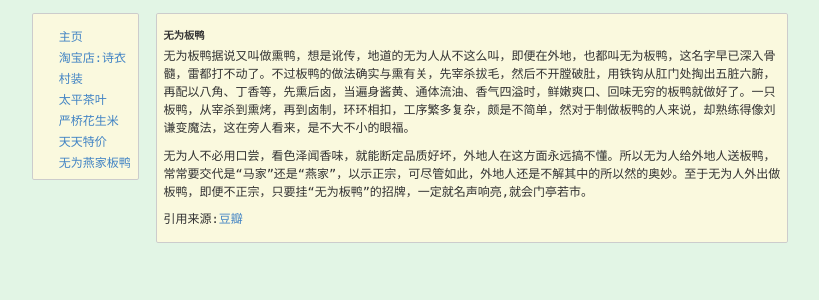
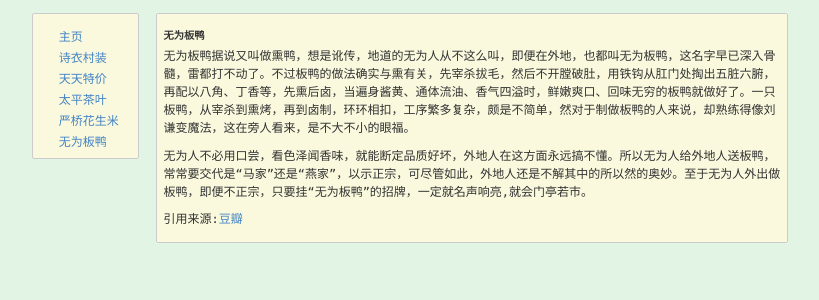
Before and after one commit to poetryvillage/poetryvillage.github.io, a Jekyll site: the page built from _posts/2014-03-28-wuweiduck.md, in a window 1280 px wide. Shown: the top 300 px of the page, without its empty margins (230-1049 px from the left). Built offline with Jekyll 4.4.1, drawn with Linux system fonts in a browser that asks for light colours.

Commit message:
Update default.html

```diff
--- a/_layouts/default.html
+++ b/_layouts/default.html
@@ -18,11 +18,11 @@
   <div class="leftBar">
   <ul class="home">
   <li><a href="/index.html">主页</a></li>
-  <li><a href="http://shop108531678.taobao.com/shop/view_shop-5d8c19a084b562e797d66607577699d0.htm?ref=&ali_trackid=2:mm_30110973_0_0:140528544_43_1679059214&">淘宝店:诗衣村装</a></li>
+  <li><a href="http://shop108531678.taobao.com/shop/view_shop-5d8c19a084b562e797d66607577699d0.htm?ref=&ali_trackid=2:mm_30110973_0_0:140528544_43_1679059214&">诗衣村装</a></li>
+  <li><a href="http://shop108531678.taobao.com/category-889809194.htm?spm=a1z10.1.0.0.uuxuFl&search=y&catName=%CC%EC%CC%EC%CC%D8%BC%DB">天天特价</a></li>
   <li><a href="http://re.taobao.com/eauction?e=0zEu0P1kg8XebLdhAWchHOstw8vDJOnfAUuPt4hhrd%2BLltG5xFicOSZqewpHPyZzQ9nxhbXYRDhBJcculawEPE6KFH5aX4K5Ww2DEfiaaXmB3ujUJI0OeA%3D%3D&ptype=100010&clk1=eedfea5463508a213c54192ebb8c59cb&upsid=eedfea5463508a213c54192ebb8c59cb&spm=a1z10.5.w5002-5538028968.5.pCdiPI">太平茶叶</a></li>
   <li><a href="http://re.taobao.com/eauction?e=Wk8G0HP0vK8jmraEDZVrLhftMAySXAkxWAcyj9ixhNeLltG5xFicOSZqewpHPyZzQ9nxhbXYRDgF8bg8UYyGjoiJ%2FENcFD8wmShJbliZj%2FaB3ujUJI0OeA%3D%3D&ptype=100010&clk1=2a2f8b64082ece8f43d76ccf685e5168&upsid=2a2f8b64082ece8f43d76ccf685e5168&spm=a1z10.5.w5002-5538028968.8.pCdiPI">严桥花生米</a></li>
-  <li><a href="http://shop108531678.taobao.com/category-889809194.htm?spm=a1z10.1.0.0.uuxuFl&search=y&catName=%CC%EC%CC%EC%CC%D8%BC%DB">天天特价</a></li>
-  <li><a href="http://re.taobao.com/eauction?e=vlqGUknqAKPebLdhAWchHLb%2FKVyeTLQ8Fu3EMYlpHq%2BLltG5xFicOSZqewpHPyZzQ9nxhbXYRDgF8bg8UYyGjoiJ%2FENcFD8wmShJbliZj%2FaB3ujUJI0OeA%3D%3D&ptype=100010&clk1=ff4556179c9b1b6ef7b359c2da5147ce&upsid=ff4556179c9b1b6ef7b359c2da5147ce&spm=a1z10.5.w5002-5538028968.9.pCdiPI">无为燕家板鸭</a></li>
+  <li><a href="http://re.taobao.com/eauction?e=vlqGUknqAKPebLdhAWchHLb%2FKVyeTLQ8Fu3EMYlpHq%2BLltG5xFicOSZqewpHPyZzQ9nxhbXYRDgF8bg8UYyGjoiJ%2FENcFD8wmShJbliZj%2FaB3ujUJI0OeA%3D%3D&ptype=100010&clk1=ff4556179c9b1b6ef7b359c2da5147ce&upsid=ff4556179c9b1b6ef7b359c2da5147ce&spm=a1z10.5.w5002-5538028968.9.pCdiPI">无为板鸭</a></li>
   </ul>
   </div>
 
```
